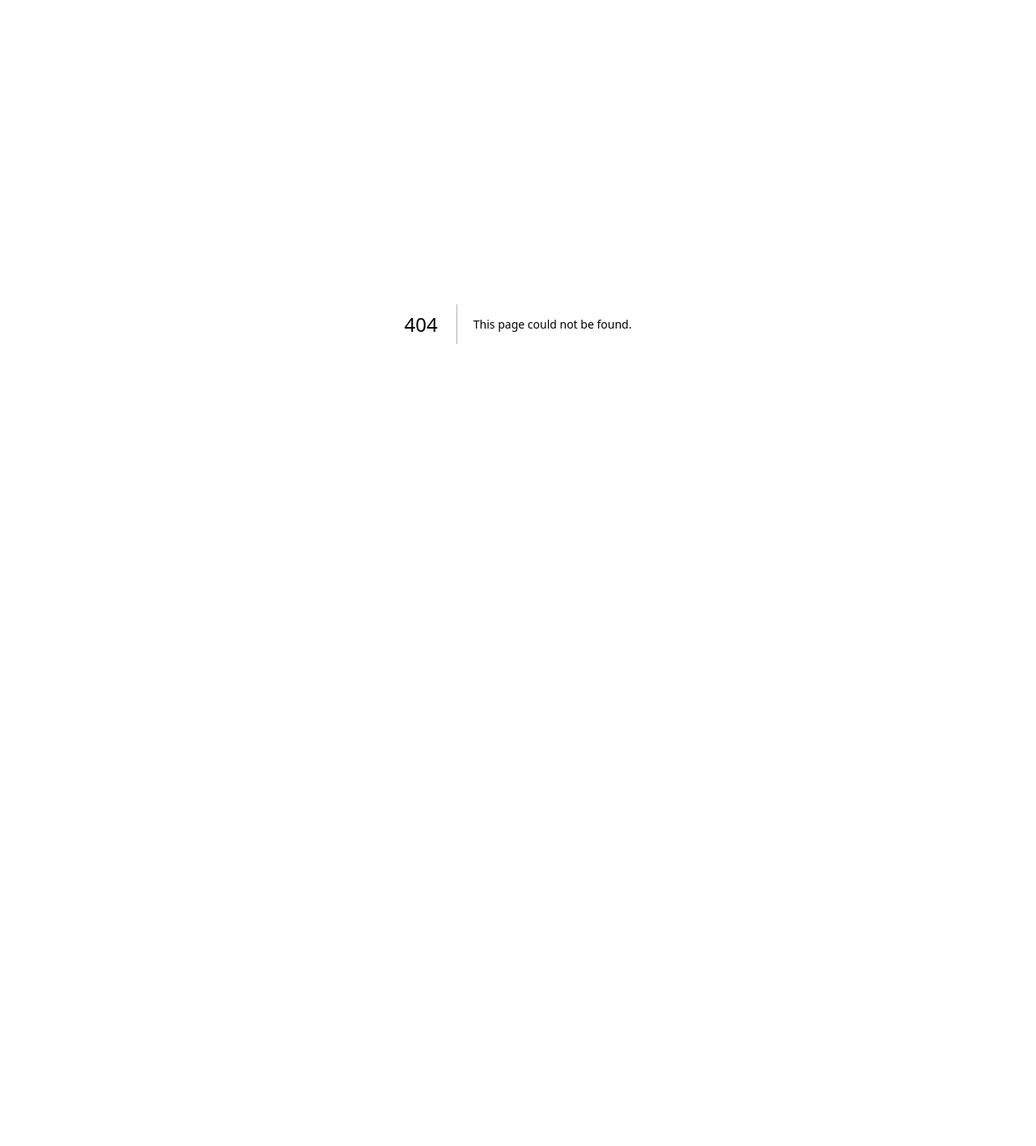
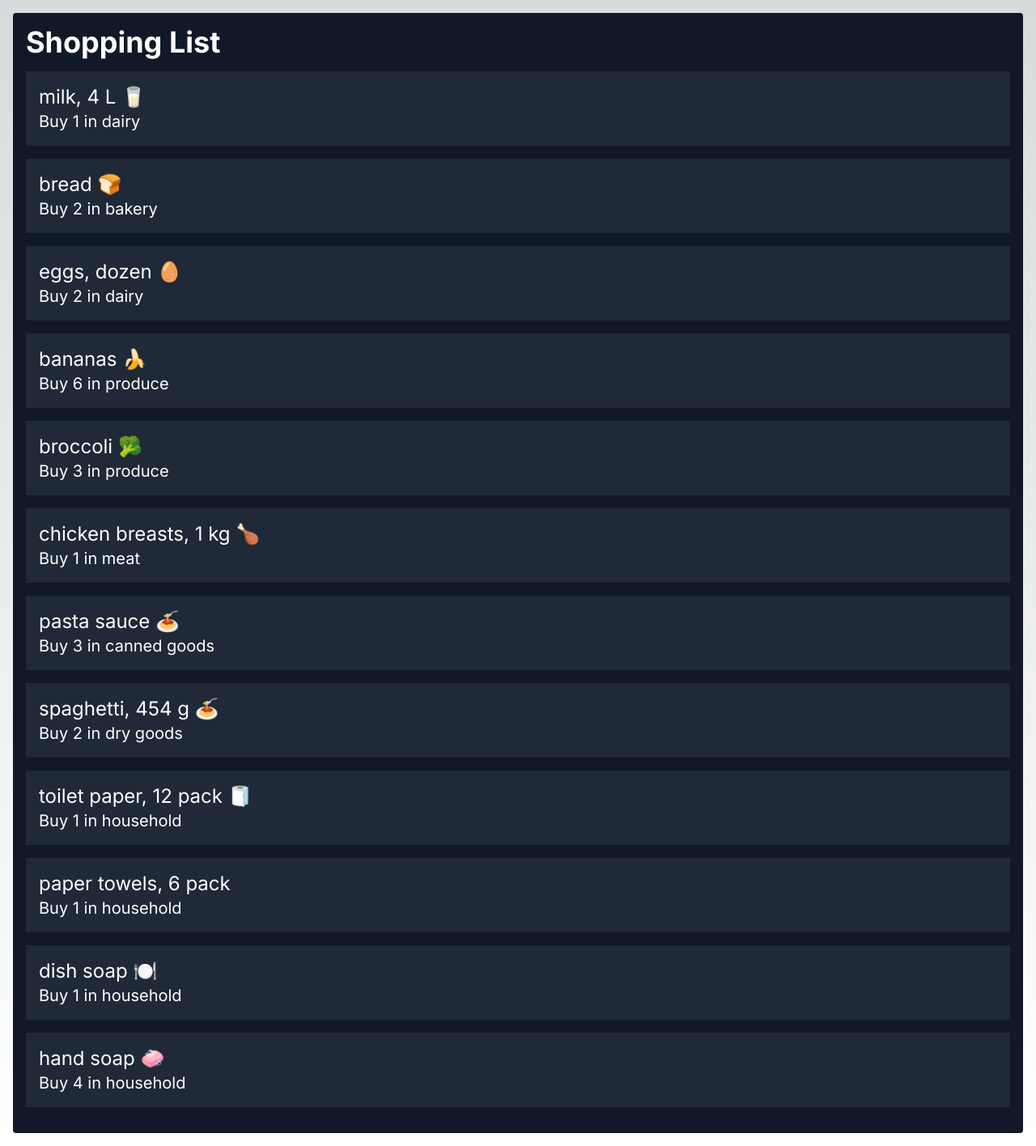
Before and after one commit to hosumchan/cprg306-assignments, a Next.js app: page /week-3 in a window 1280 px wide. Before the commit this address had no page. Shown: the whole page at 81% size. Before the commit the page ends 800 px from the top, so only its background shows below. Built offline with nearby package versions, Linux system fonts and the light colour scheme.

Commit message:
week-3 assignment
homepage added week-3 link
added week-3 assignment

```diff
--- a/app/page.js
+++ b/app/page.js
@@ -5,7 +5,8 @@ export default function Home() {
   return (
     <main>
       <h1>CPRG 306: Web Development 2 - Assignments</h1>
-      <Link href="week-2/">Week 2 Assignment</Link>
+      <p> <Link href="week-2/">Week 2 Assignment</Link> </p>
+      <p> <Link href="week-3/">Week 3 Assignment</Link> </p>
     </main>
   );
 }
--- /dev/null
+++ b/app/week-3/item-list.js
@@ -0,0 +1,92 @@
+import Item from "./item";
+
+export default function ItemList() {
+    const item1 = {
+        name: "milk, 4 L 🥛",
+        quantity: 1,
+        category: "dairy",
+      };
+
+      const item2 = {
+        name: "bread 🍞",
+        quantity: 2,
+        category: "bakery",
+      };
+
+      const item3 = {
+        name: "eggs, dozen 🥚",
+        quantity: 2,
+        category: "dairy",
+      };
+
+      const item4 = {
+        name: "bananas 🍌",
+        quantity: 6,
+        category: "produce",
+      };
+
+      const item5 = {
+        name: "broccoli 🥦",
+        quantity: 3,
+        category: "produce",
+      };
+
+      const item6 = {
+        name: "chicken breasts, 1 kg 🍗",
+        quantity: 1,
+        category: "meat",
+      };
+
+      const item7 = {
+        name: "pasta sauce 🍝",
+        quantity: 3,
+        category: "canned goods",
+      };
+
+      const item8 = {
+        name: "spaghetti, 454 g 🍝",
+        quantity: 2,
+        category: "dry goods",
+      };
+
+      const item9 = {
+        name: "toilet paper, 12 pack 🧻",
+        quantity: 1,
+        category: "household",
+      };
+
+      const item10 = {
+        name: "paper towels, 6 pack",
+        quantity: 1,
+        category: "household",
+      };
+
+      const item11 = {
+        name: "dish soap 🍽️",
+        quantity: 1,
+        category: "household",
+      };
+
+      const item12 = {
+        name: "hand soap 🧼",
+        quantity: 4,
+        category: "household",
+      };
+
+      return (
+        <ul className="list-none p-0">
+            <Item name={item1.name} quantity={item1.quantity} category={item1.category} />
+            <Item name={item2.name} quantity={item2.quantity} category={item2.category} />
+            <Item name={item3.name} quantity={item3.quantity} category={item3.category} />
+            <Item name={item4.name} quantity={item4.quantity} category={item4.category} />
+            <Item name={item5.name} quantity={item5.quantity} category={item5.category} />
+            <Item name={item6.name} quantity={item6.quantity} category={item6.category} />
+            <Item name={item7.name} quantity={item7.quantity} category={item7.category} />
+            <Item name={item8.name} quantity={item8.quantity} category={item8.category} />
+            <Item name={item9.name} quantity={item9.quantity} category={item9.category} />
+            <Item name={item10.name} quantity={item10.quantity} category={item10.category} />
+            <Item name={item11.name} quantity={item11.quantity} category={item11.category} />
+            <Item name={item12.name} quantity={item12.quantity} category={item12.category} />
+        </ul>
+      )
+}
--- /dev/null
+++ b/app/week-3/item.js
@@ -0,0 +1,9 @@
+
+export default function Item({name, quantity, category}) {
+    return (
+      <li className="bg-gray-800 text-white p-4 mb-4">
+          <div className="text-2xl font-bond">{name}</div>
+          <div className="text-xl"> Buy {quantity} in {category}</div>
+      </li>
+    );
+}
--- /dev/null
+++ b/app/week-3/page.js
@@ -0,0 +1,10 @@
+import ItemList from "./item-list";
+
+export default function Page() {
+    return (
+        <main className="m-4 p-4 bg-gray-900 rounded">
+            <h1 className="text-4xl font-bold text-white mb-4">Shopping List</h1>
+            <ItemList/>
+        </main>
+    )
+}
```
